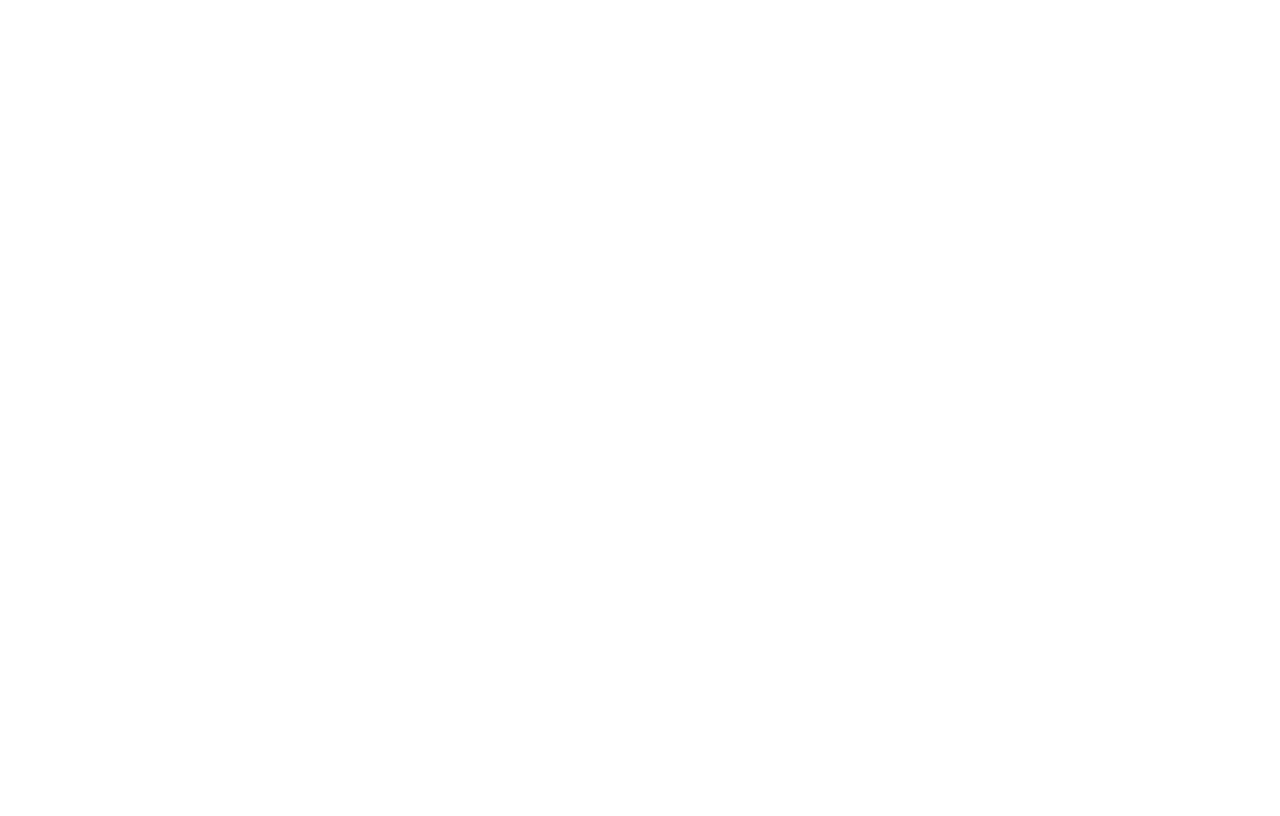
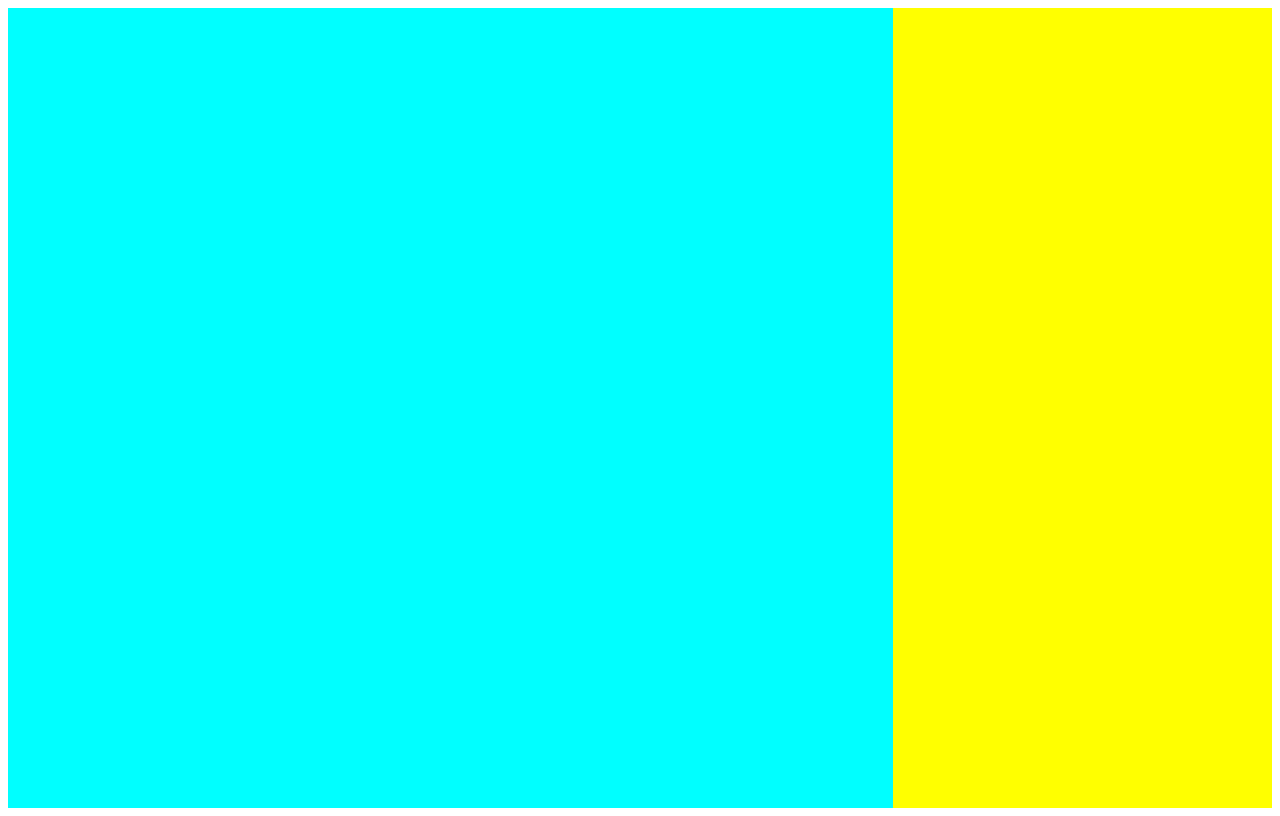
Before and after one commit to nhat2105/513-web-game, a React (Create React App) app in the folder client/: page /game in a window 1280 px wide. Before the commit this address had no page. Built offline with nearby package versions, Linux system fonts and the light colour scheme.

Commit message:
getting started on the card game for the front-end

```diff
--- a/client/src/css/pages/CardGame.css
+++ b/client/src/css/pages/CardGame.css
@@ -0,0 +1,20 @@
+.cardgame-game-page {
+  display: flex;
+  flex-direction: row;
+  padding: 0;
+  margin: 0;
+}
+
+.cardgame-gameboard {
+    display: inline;
+    background-color: aqua;
+    width: 70vw;
+    height: 100vh;
+}
+
+.cardgame-userboard {
+    display: inline;
+    background-color: yellow;
+    width: 30vw;
+    height: 100vh;
+}
--- a/client/src/pages/CardGame.jsx
+++ b/client/src/pages/CardGame.jsx
@@ -1,10 +1,17 @@
-import React from 'react'
+import React, { useState, useEffect } from 'react';
 
 const CardGame = () => {
-  return(
-    <body>
-    </body>
-  )
-}
+    return (
+        <body>
+          <div className='cardgame-game-page'>
+            <div className='cardgame-gameboard'>
+              <script></script>
+            </div>
+            <div className='cardgame-userboard'>
+            </div>
+          </div>
+        </body>
+    );
+};
 
 export default CardGame
--- a/client/src/routes/Routes.js
+++ b/client/src/routes/Routes.js
@@ -6,6 +6,7 @@
 import Create from "../pages/Create";
 import Join from "../pages/Join";
 import Register from "../pages/Register";
+import CardGame from "../pages/CardGame";
 
 const Routes = () => {
     return(
@@ -15,6 +16,8 @@
             <Route path='/create' element={<Create />} />
             <Route path='/join' element={<Join />} />
             <Route path='/register' element={<Register />} />
+            <Route path='/game' element={<CardGame />} />
+
         </RoutesWrapper>
     )
 }
```
